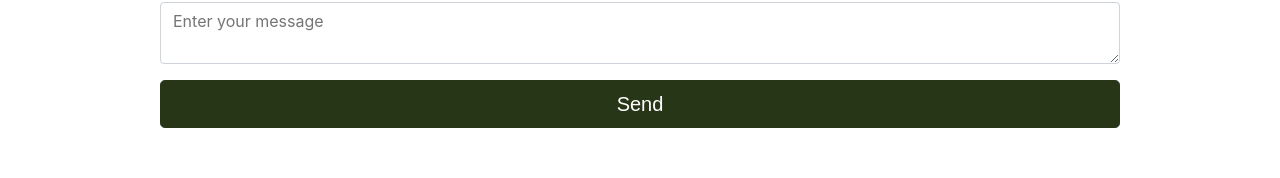
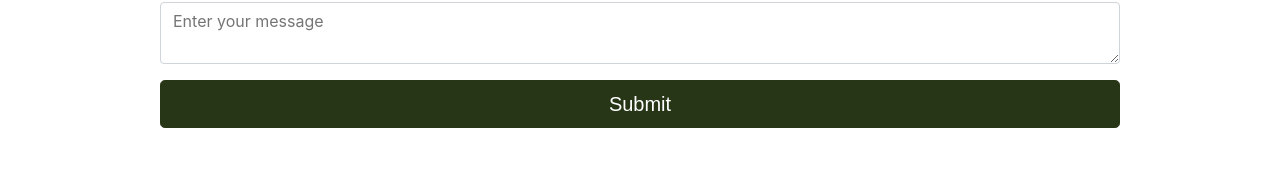
Before and after one commit to jenstem/react-portfolio, a React (Create React App) app: page / in a window 1280 px wide. Shown: the part 7068-7246 px from the top of the page. Built offline with nearby package versions, Linux system fonts and the light colour scheme.

Commit message:
Change value of contact form submit btn

```diff
--- a/src/Pages/contact.js
+++ b/src/Pages/contact.js
@@ -60,7 +60,7 @@ const Contact = () => {
                                 <label className='contact-label'>Your message</label>
                                 <div className='contact-input-group'>
                                 <textarea className='contact-form-control contact-form-group' name="message" placeholder="Enter your message" required/>
-                                <input className='contact-btn contact-btn-primary contact-btn-lg contact-btn-block' type="submit" value="Send" disabled={isSubmitting} />
+                                <input className='contact-btn contact-btn-primary contact-btn-lg contact-btn-block' type="submit" value="Submit" disabled={isSubmitting} />
                                 {stateMessage && <p>{stateMessage}</p>}
                                 </div>
                                 </div>
```
